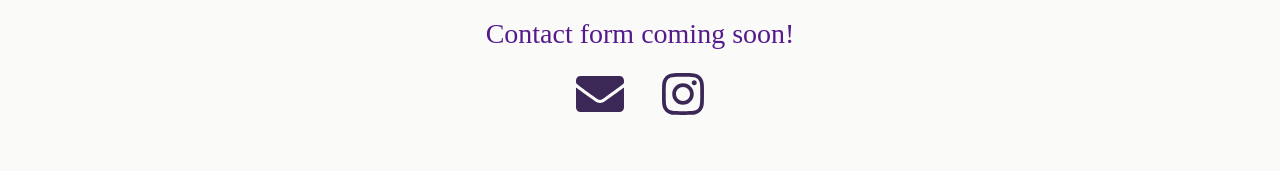
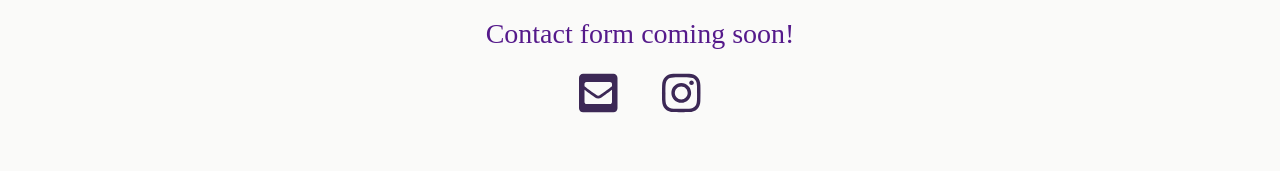
Before and after one commit to thatcat13/izzy, a React app: page /contact in a window 1280 px wide. Shown: the part 121-292 px from the top of the page. Built offline with nearby package versions, Linux system fonts and the light colour scheme.

Commit message:
add instagram link and email link to footer icons and change color with inline style

```diff
--- a/src/components/App.jsx
+++ b/src/components/App.jsx
@@ -10,9 +10,9 @@ import Footer from './Footer'
 import { library } from '@fortawesome/fontawesome-svg-core'
 import { FontAwesomeIcon } from '@fortawesome/react-fontawesome'
 import { fab } from '@fortawesome/free-brands-svg-icons'
-import { faEnvelope } from '@fortawesome/free-solid-svg-icons'
+import { faEnvelopeSquare } from '@fortawesome/free-solid-svg-icons'
 
-library.add(fab, faEnvelope)
+library.add(fab, faEnvelopeSquare)
 
 export default function App(){
   return (
--- a/src/components/Footer.jsx
+++ b/src/components/Footer.jsx
@@ -14,15 +14,16 @@ export default function Footer(){
     justifyContent: 'space-around',
     color: '#3c2856',
     width: '13%',
-    fontSize: '3em'
+    fontSize: '2.75em'
   }
 
 
   return (
     <div style={mainDivStyle}>
       <div style={iconDivStyle}>
-        <FontAwesomeIcon icon='envelope' />
-        <FontAwesomeIcon icon={['fab', 'instagram']} />
+        <a style={{color:'#3c2856'}} href='mailto: jellybeanninja4035@gmail.com'><FontAwesomeIcon icon='envelope-square' /></a>
+        <a style={{color:'#3c2856'}} href='https://www.instagram.com/oregon.thistle/' target="_blank"
+          ><FontAwesomeIcon icon={['fab', 'instagram']} /></a>
       </div>
     </div>
   )
```
